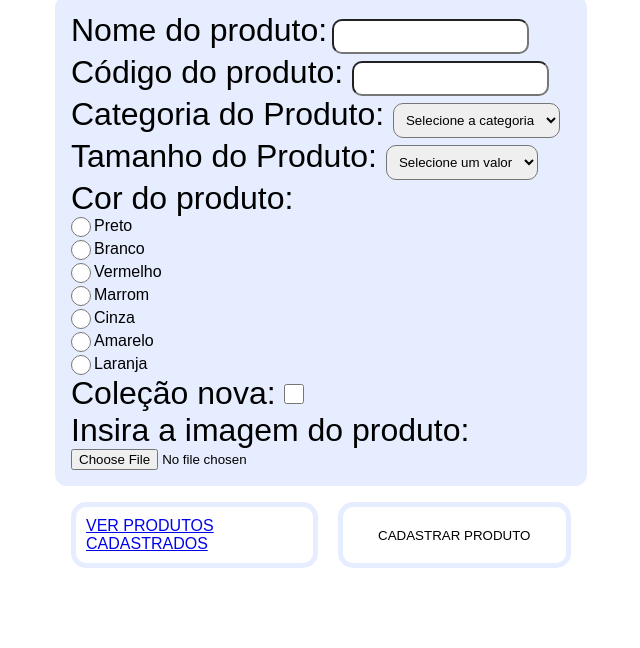
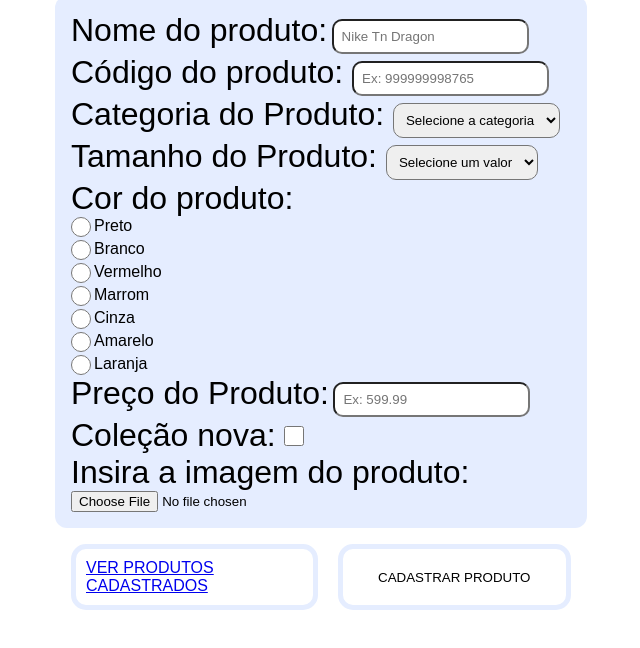
Before and after one commit to thaleszoca/Sistema-de-controle-de-estoque, a plain HTML site: page cadastro/index.html in a window 1280 px wide. Shown: the part 122-770 px from the top of the page, without its empty margins (319-959 px from the left). Drawn offline with Linux system fonts and the light colour scheme.

Commit message:
adicionei placeholders nos inputs e coloquei uma nova "categoria", preço.

```diff
--- a/cadastro/index.html
+++ b/cadastro/index.html
@@ -23,13 +23,13 @@
         <!-- NOME DO PRODUTO -->
         <div id="nomeProd">
             <label class="lbl">Nome do produto:</label>
-            <input type="text" class="input" id="nome">
+            <input type="text" class="input" id="nome"  placeholder="Nike Tn Dragon">
         </div>
 
         <!-- CODIGO DO PRODUTO -->
          <div>
             <label for="" class="lbl">Código do produto: </label>
-            <input type="number"class="input" id="codProd">
+            <input type="number"class="input" id="codProd"  placeholder="Ex: 999999998765">
          </div>
 
 
@@ -103,6 +103,12 @@
             <!-- endregion -->
 
 
+            <!-- PREÇO DO PRODUTO -->
+              <div id="preco">
+                <label class="lbl" >Preço do Produto:</label>
+                <input type="number" class="input" placeholder="Ex: 599.99">
+              </div>
+
             <!-- SE É DA COLEÇÃO NOVA OU NÃO -->
              <div id="colecaoNova">
                 <label class="lbl">Coleção nova: </label>
@@ -114,6 +120,7 @@
                 <label class="lbl">Insira a imagem do produto: </label> <br>
                 <input type="file" accept="image/*" id="escolherImagem">
              </div>
+
     </section>
 
     <section id="secaoCad">
```
